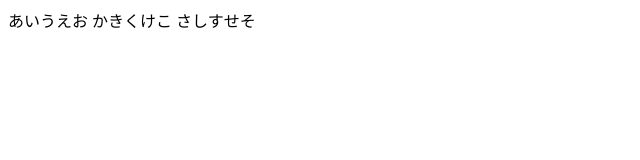
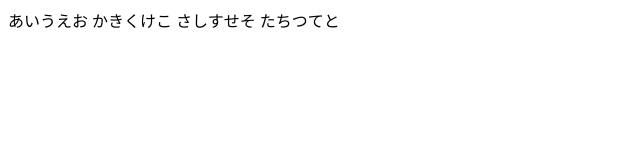
Before and after one commit to zd3h01/fastTest, a plain HTML site: page index.html in a window 1280 px wide. Shown: the full height of the page, 0-640 px from the left. Drawn offline with Linux system fonts and the light colour scheme.

Commit message:
テスト04

```diff
--- a/index.html
+++ b/index.html
@@ -8,5 +8,6 @@
   あいうえお
   かきくけこ
   さしすせそ
+  たちつてと
 </body>
 </html>
```
